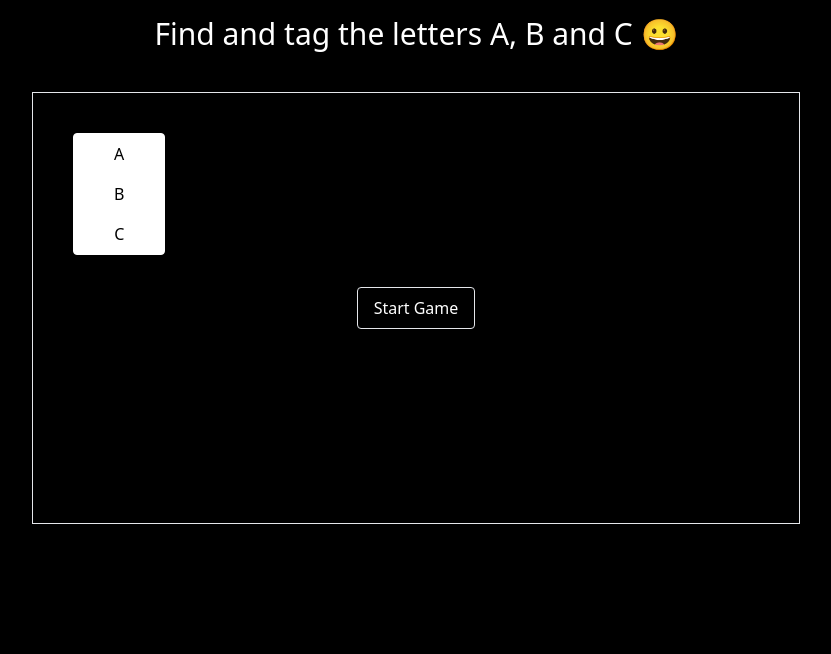
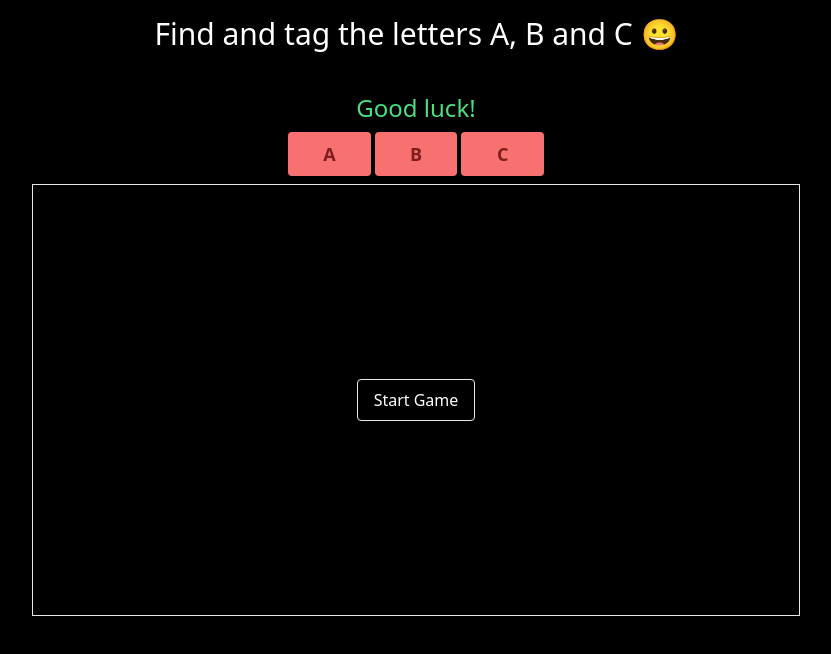
Before and after one commit to veotaar/photo-tagging-app, a React (Vite) app: page / in a window 1280 px wide. Shown: the top 654 px of the page, without its empty margins (224-1055 px from the left). Built offline with nearby package versions, Linux system fonts and the light colour scheme; no server answers; the database is empty.

Commit message:
Add component that displays game progress

```diff
--- a/src/App.tsx
+++ b/src/App.tsx
@@ -2,6 +2,8 @@ import { FC, useEffect, useState } from 'react';
 import { getDocs, collection, QuerySnapshot } from 'firebase/firestore';
 import TaggableImage from './components/TaggableImage';
 import { db } from './config/firebase';
+import Message from './components/Message';
+import GameProgress from './components/GameProgress';
 
 interface HiddenObjects {
   A: { x: number; y: number };
@@ -13,6 +15,8 @@ const App: FC = () => {
   const locations = collection(db, 'locations');
 
   const [hiddenObjectLocations, setHiddenObjectLocations] = useState<HiddenObjects>();
+  const [messageText, setMessageText] = useState('Good luck!');
+  const [messageSuccess, setMessageSuccess] = useState(true);
 
   useEffect(() => {
     const getLocs = async () => {
@@ -31,14 +35,21 @@ const App: FC = () => {
     getLocs();
   }, []);
 
+  const updateMessage = (message: string, success: boolean) => {
+    setMessageText(message);
+    setMessageSuccess(success);
+  };
+
   return (
     <div>
       <p className="mt-4 text-center text-3xl text-white">Find and tag the letters A, B and C 😀</p>
-
+      <Message text={messageText} isSuccessful={messageSuccess} />
+      <GameProgress />
       <TaggableImage
         imageSrc="waldo.png"
         alt="black bg with white letters"
         hiddenObjectLocations={hiddenObjectLocations}
+        updateMessage={updateMessage}
       />
     </div>
   );
--- /dev/null
+++ b/src/components/GameProgress.tsx
@@ -0,0 +1,25 @@
+import cn from 'classnames';
+import { useGameData } from '../contexts/GameProvider';
+
+const GameProgress: React.FC = () => {
+  const gameData = useGameData();
+
+  return (
+    <div className="mx-auto mt-2 flex w-64 gap-1 text-center">
+      {gameData &&
+        gameData.map((obj) => (
+          <div
+            key={obj.name}
+            className={cn(
+              { 'bg-green-400 text-green-900': obj.isFound, 'bg-red-400 text-red-900': !obj.isFound },
+              'w-full rounded px-4 py-2 text-lg font-bold'
+            )}
+          >
+            {obj.name}
+          </div>
+        ))}
+    </div>
+  );
+};
+
+export default GameProgress;
--- /dev/null
+++ b/src/components/Message.tsx
@@ -0,0 +1,24 @@
+import cn from 'classnames';
+import { useIsGameOver } from '../contexts/GameProvider';
+
+interface MessageProps {
+  text: string;
+  isSuccessful: boolean;
+}
+
+const Message: React.FC<MessageProps> = ({ text, isSuccessful }) => {
+  const isGameOver = useIsGameOver();
+
+  return (
+    <p
+      className={cn(
+        { 'text-green-400': isSuccessful || isGameOver, 'text-red-500': !isSuccessful && !isGameOver },
+        'mt-10 text-center text-2xl'
+      )}
+    >
+      {isGameOver ? 'Congratulations!' : text}
+    </p>
+  );
+};
+
+export default Message;
--- a/src/components/TaggableImage.tsx
+++ b/src/components/TaggableImage.tsx
@@ -3,47 +3,40 @@ import cn from 'classnames';
 import getPixelLocation from '../utils/getPixelLocation';
 import TargetSelectBox from './TargetSelectBox';
 import { foundItem } from '../utils/foundItem';
-import { useGameDispatch } from '../contexts/GameProvider';
 import TargetSelectMenu from './TargetSelectMenu';
 
 type HiddenObjects = { A: { x: number; y: number }; B: { x: number; y: number }; C: { x: number; y: number } };
 
 type Location = { x: number; y: number };
 
-interface HiddenObject {
-  name: string;
-  isFound: boolean;
-}
-
-interface Action {
-  type: string;
-  payload: HiddenObject;
-}
-
 interface TaggableImageProps {
   imageSrc: string;
   alt: string;
   hiddenObjectLocations: HiddenObjects | undefined;
+  updateMessage: (message: string, success: boolean) => void;
   children?: React.ReactNode;
 }
 
-const TaggableImage: React.FC<TaggableImageProps> = ({ imageSrc, alt, hiddenObjectLocations }) => {
+const TaggableImage: React.FC<TaggableImageProps> = ({ imageSrc, alt, hiddenObjectLocations, updateMessage }) => {
   const imgRef = useRef<HTMLImageElement | null>(null);
   const [mouseLoc, setMouseLoc] = useState<{ x: number; y: number } | undefined>();
   const [mouseLocClient, setMouseLocClient] = useState<{ x: number; y: number } | undefined>();
   const [isGameRunning, setIsGameRunning] = useState(false);
+  const [isMenuOpen, setIsMenuOpen] = useState(false);
   const [clickedLocation, setClickedLocation] = useState({ x: 0, y: 0 });
+  const [clickedObject, setClickedObject] = useState({ isFound: false, name: '' });
   // const [startTime, setStartTime] = useState(0);
   // const [endTime, setEndTime] = useState(0);
 
-  const dispatch = useGameDispatch() as React.Dispatch<Action>;
+  const toggleMenu = () => {
+    setIsMenuOpen(!isMenuOpen);
+  };
 
   const handleClick: React.MouseEventHandler<HTMLImageElement> = () => {
     const report = foundItem(hiddenObjectLocations as HiddenObjects, mouseLoc as Location, 50);
+    setClickedObject(report);
     setClickedLocation(mouseLocClient as Location);
-    if (report.isFound) dispatch({ type: 'found', payload: report });
-
-    console.log(report);
+    toggleMenu();
   };
 
   const handleMouseMove: React.MouseEventHandler<HTMLImageElement> = (e) => {
@@ -63,7 +56,7 @@ const TaggableImage: React.FC<TaggableImageProps> = ({ imageSrc, alt, hiddenObje
   };
 
   return (
-    <div className="relative mx-auto mt-10 aspect-video max-w-3xl overflow-hidden border">
+    <div className="relative mx-auto mt-2 aspect-video max-w-3xl overflow-hidden border">
       <div className={cn({ hidden: isGameRunning }, 'flex h-full w-full items-center justify-center')}>
         <button
           type="button"
@@ -73,8 +66,17 @@ const TaggableImage: React.FC<TaggableImageProps> = ({ imageSrc, alt, hiddenObje
           Start Game
         </button>
       </div>
-      <TargetSelectMenu isActive position={clickedLocation} />
-      <TargetSelectBox position={{ x: mouseLocClient?.x, y: mouseLocClient?.y }} isActive={isGameRunning} />
+      <TargetSelectMenu
+        isActive={isMenuOpen}
+        position={clickedLocation}
+        onClick={toggleMenu}
+        clickedOn={clickedObject}
+        updateMessage={updateMessage}
+      />
+      <TargetSelectBox
+        position={{ x: mouseLocClient?.x, y: mouseLocClient?.y }}
+        isActive={isGameRunning && !isMenuOpen}
+      />
       <div className={cn({ hidden: !isGameRunning }, 'pointer-events-none absolute bottom-1 right-2 z-20')}>
         <p className="text-green-500">{mouseLoc && `x: ${mouseLoc.x} y: ${mouseLoc.y}`}</p>
       </div>
--- a/src/components/TargetSelectMenu.tsx
+++ b/src/components/TargetSelectMenu.tsx
@@ -1,18 +1,56 @@
 import { FC } from 'react';
 import cn from 'classnames';
+import { useGameDispatch } from '../contexts/GameProvider';
 
 interface TargetSelectMenuProps {
   position: { x: number; y: number };
   isActive: boolean;
+  onClick: () => void;
+  updateMessage: (message: string, success: boolean) => void;
+  clickedOn: { isFound: boolean; name: string };
   options?: string[];
+}
+
+interface HiddenObject {
+  name: string;
+  isFound: boolean;
+}
+
+interface Action {
+  type: string;
+  payload: HiddenObject;
 }
 
 const TargetSelectMenu: FC<TargetSelectMenuProps> = ({
   position = { x: 0, y: 0 },
   isActive,
+  onClick,
+  clickedOn,
+  updateMessage,
   options = ['A', 'B', 'C'],
 }) => {
   // const [isMenuOpen, setIsMenuOpen] = useState(false);
+
+  const dispatch = useGameDispatch() as React.Dispatch<Action>;
+
+  // TODO: dispatch changes
+  const handleClick: React.MouseEventHandler<HTMLButtonElement> = (e: React.SyntheticEvent<EventTarget>) => {
+    if (!(e.target instanceof HTMLButtonElement)) return;
+    const selectedObject = e.target.dataset.option;
+
+    if (clickedOn.isFound && selectedObject === clickedOn.name) {
+      updateMessage(`You found ${selectedObject}! Good job!`, true);
+      dispatch({ type: 'found', payload: clickedOn });
+    }
+    if (clickedOn.isFound && selectedObject !== clickedOn.name) {
+      updateMessage(`That's not ${selectedObject}! Try again!`, false);
+    }
+    if (!clickedOn.isFound) {
+      updateMessage('There is nothing there! Try again!', false);
+    }
+
+    onClick();
+  };
 
   return (
     <div
@@ -24,7 +62,13 @@ const TargetSelectMenu: FC<TargetSelectMenuProps> = ({
     >
       {options.map((option) => {
         return (
-          <button type="button" className="rounded px-10 py-2 hover:bg-black hover:text-white" key={option}>
+          <button
+            type="button"
+            className="rounded px-10 py-2 hover:bg-black hover:text-white"
+            key={option}
+            onClick={handleClick}
+            data-option={option}
+          >
             {option}
           </button>
         );
```
